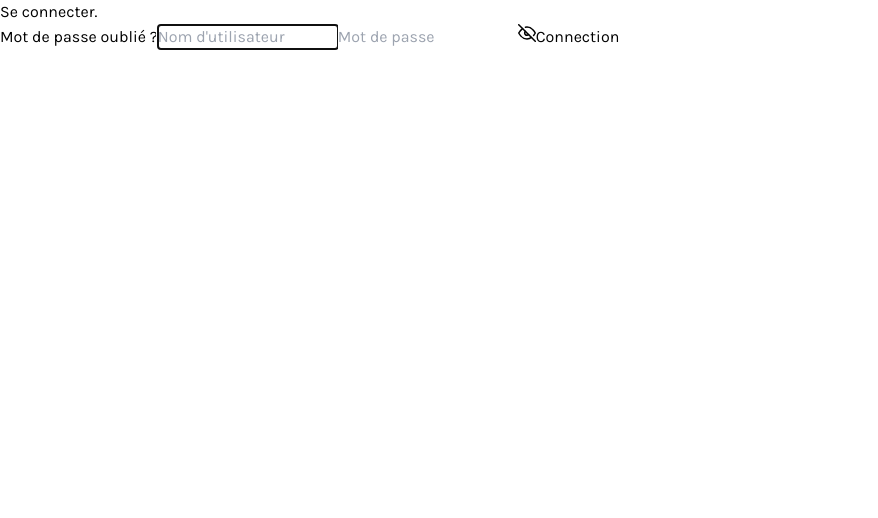
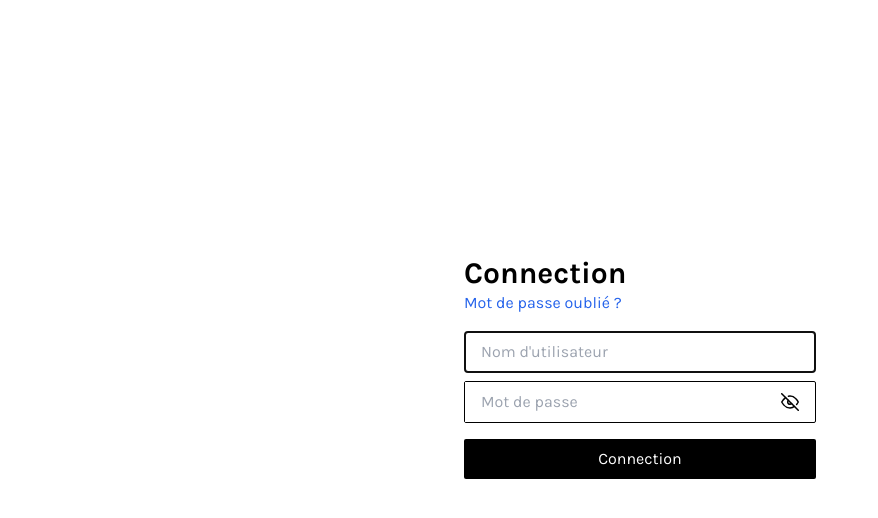
Before and after one commit to ctrl-plus-w/school-schedule, a React (Create React App) app: page /auth in a window 1280 px wide. Shown: the top 518 px of the page, without its empty margins (0-878 px from the left). Built offline with nearby package versions, Linux system fonts and the light colour scheme.

Commit message:
Made the auth page style.

```diff
--- a/src/components/Auth/index.js
+++ b/src/components/Auth/index.js
@@ -48,15 +48,15 @@ const Auth = () => {
   };
 
   return (
-    <div className='root-container'>
-      <div className='container center-content'>
-        <form className='login' onSubmit={handleFormSubmit}>
-          <h1 className='title'>Se connecter.</h1>
-          <Link to='/missed-password' className='sub-title'>
+    <div className='flex justify-center items-center w-screen h-screen'>
+      <form className='flex flex-col w-1/4 min-w-large p-16' onSubmit={handleFormSubmit}>
+        <h1 className='text-3xl font-bold text-black'>Connection</h1>
+
+        <Link to='/missed-password' className='text-base font-normal text-blue-600'>
           Mot de passe oublié ?
         </Link>
 
-          <label htmlFor='username'>
+        <label className='form-control mt-4' htmlFor='username'>
           <input
             ref={defaultFocusField}
             type='text'
@@ -70,7 +70,11 @@ const Auth = () => {
           />
         </label>
 
-          <label htmlFor='password'>
+        <label className='form-control mt-2' htmlFor='password'>
+          <button type='button' className='input-icon' onClick={handleIconSwitch}>
+            {passwordHidden ? <EyeOff size={18} /> : <Eye size={18} />}
+          </button>
+
           <input
             type={passwordHidden ? 'password' : 'text'}
             className='input'
@@ -81,21 +85,16 @@ const Auth = () => {
             value={passwordInput}
             onChange={(e) => setPasswordInput(e.target.value)}
           />
-
-            <button type='button' className='icon' onClick={handleIconSwitch}>
-              {passwordHidden ? <EyeOff size={18} /> : <Eye size={18} />}
-            </button>
         </label>
 
-          <button type='submit' className='submit-button'>
+        <button type='submit' className='button mt-4'>
           Connection
         </button>
 
-          <p className='error' style={{ opacity: error ? 1 : 0 }}>
+        <p className='error mt-8' style={{ opacity: error ? 1 : 0 }}>
           {error}
         </p>
       </form>
-      </div>
     </div>
   );
 };
--- a/src/styles/index.css
+++ b/src/styles/index.css
@@ -3,3 +3,29 @@
 @tailwind base;
 @tailwind components;
 @tailwind utilities;
+
+@layer components {
+  .form-control {
+    @apply flex flex-row-reverse relative font-sans text-base text-black border border-black border-solid rounded-sm w-full;
+  }
+
+  .input {
+    @apply w-full py-2 px-4;
+  }
+
+  .input-icon {
+    @apply py-2 px-4;
+  }
+
+  .input-icon + .input {
+    @apply pr-0;
+  }
+
+  .button  {
+    @apply font-sans text-base text-white bg-black py-2 px-4 rounded-sm w-full;
+  }
+
+  .error {
+    @apply w-full bg-red-300 border border-solid border-red-700 text-red-700 text-base font-bold p-4;
+  }
+}
--- a/tailwind.config.js
+++ b/tailwind.config.js
@@ -515,6 +515,7 @@ module.exports = {
     },
     minWidth: {
       0: '0px',
+      large: '30rem',
       full: '100%',
       min: 'min-content',
       max: 'max-content',
```
Lines whose indentation alone changed are shown as unchanged.
